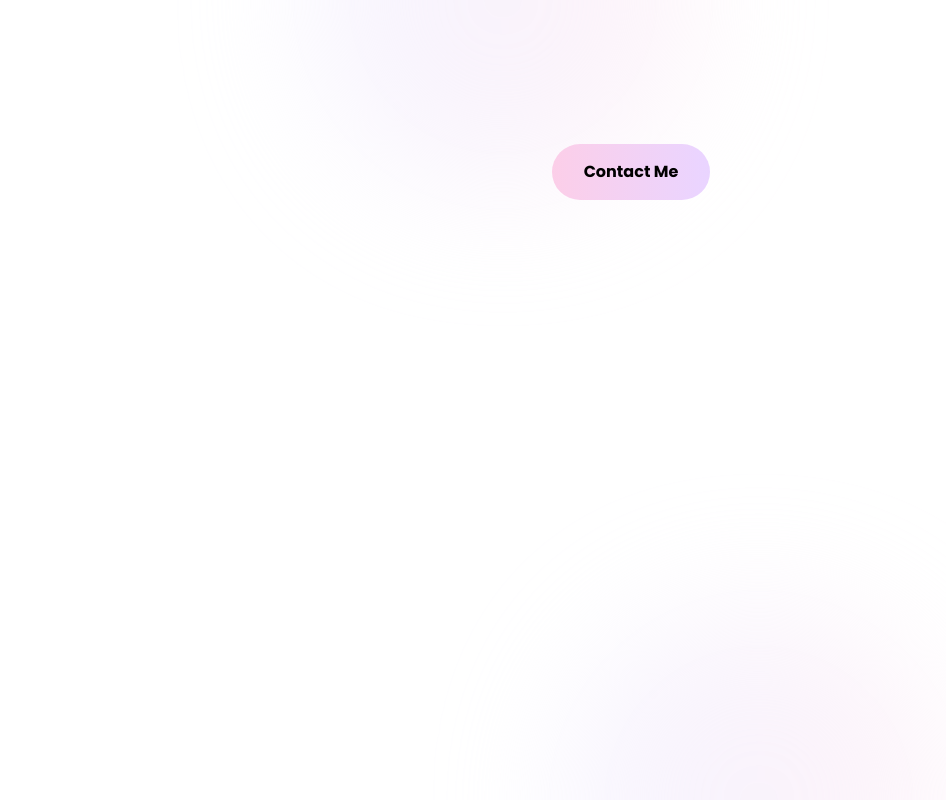
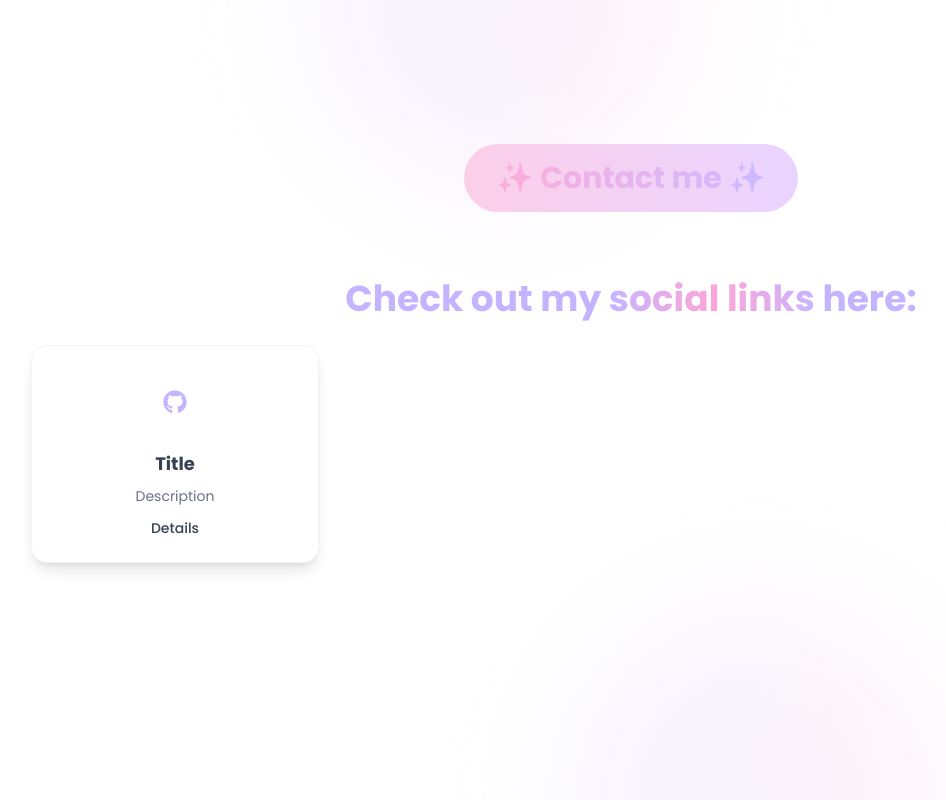
Before and after one commit to sofia-chiodi/my-portfolio, a React (Vite) app: page / in a window 1280 px wide. Shown: the part 3773-4573 px from the top of the page, without its empty margins (9-955 px from the left). Built offline with nearby package versions, Linux system fonts and the light colour scheme.

Commit message:
Adding contact cards

```diff
--- a/src/sections/Contact/Contact.jsx
+++ b/src/sections/Contact/Contact.jsx
@@ -1,3 +1,5 @@
+import { FaGithub } from 'react-icons/fa'
+
 export const Contact = () => {
   return (
     <section
@@ -10,8 +12,33 @@ export const Contact = () => {
 
       <div className='max-w-7xl mx-auto py-4 px-10 md:px-20 lg:px-10 relative z-10'>
         <div className='text-center mb-16'>
-          <div className='inline-flex items-center px-8 py-4 bg-gradient-to-r from-pink-200 to-purple-200 rounded-full mb-8 font-bold'>
-            <span>Contact Me</span>
+          <div className='inline-flex px-8 py-4 bg-gradient-to-r from-pink-200 to-purple-200 text-3xl rounded-full mb-8 font-bold'>
+            <span className='animate-pulse text-transparent bg-clip-text bg-gradient-to-r from-pink-300 to-violet-300'>
+              ✨ Contact me ✨
+            </span>
+          </div>
+          <h2 className='mt-8 text-2xl md:text-3xl lg:text-4xl font-bold text-violet-300 mb-6 leading-tight'>
+            Check out my{' '}
+            <span className='text-transparent bg-clip-text bg-gradient-to-r from-violet-300 via-pink-300 to-violet-300'>
+              social links{' '}
+            </span>
+            here:
+          </h2>
+
+          <div className='grid grid-cols-2 lg:grid-cols-4 gap-4 mb-16'>
+            <div className='group bg-white rounded-2xl p-6 shadow-lg hover:shadow-2xl transition-all duration-300 hover:-translate-y-2 border border-gray-100 text-center'>
+              <div
+                className={`w-16 h-16 bg-gradient-to-r rounded-2xl flex items-center justify-center mx-auto mb-4 group-hover:scale-110 transition-all duration-300`}
+              >
+                <FaGithub className='text-violet-300' size={24} />
+              </div>
+              <h3 className='text-lg font-bold text-gray-700 mb-2'>Title</h3>
+              <p className='text-sm text-gray-500 mb-3'>Description</p>
+
+              <div className='space-y-2'>
+                <p className='text-sm font-medium text-gray-700 '>Details</p>
+              </div>
+            </div>
           </div>
         </div>
       </div>
```
